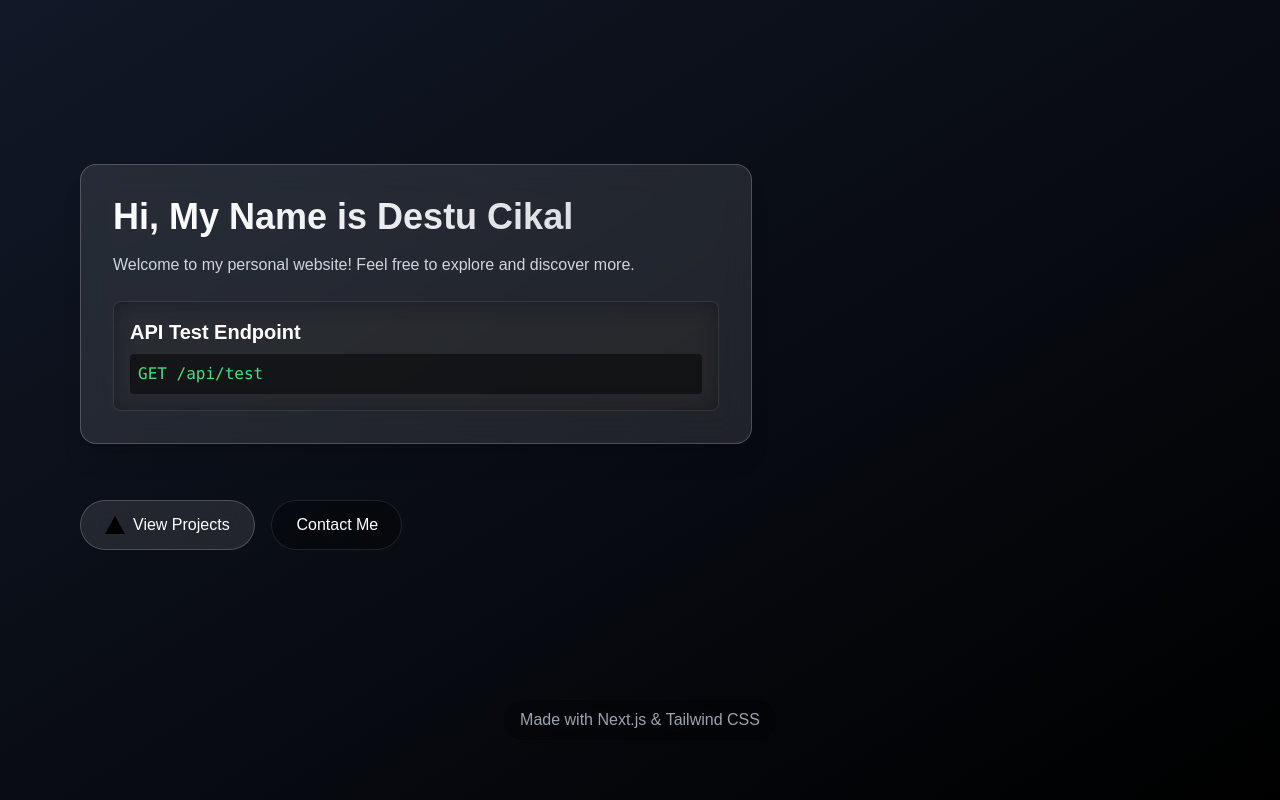
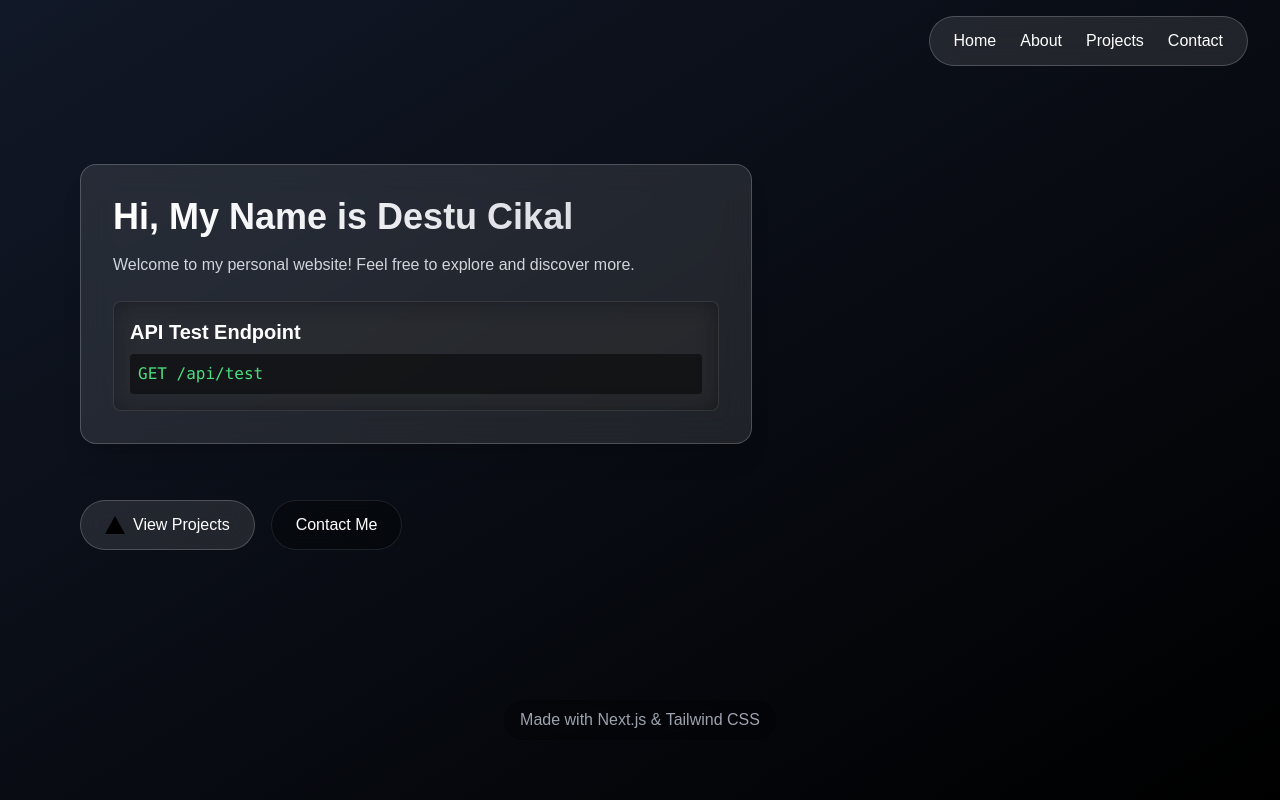
Before and after one commit to destucr/project-echo, a Next.js app: page / in a window 1280 px wide. Built offline with nearby package versions, Linux system fonts and the light colour scheme.

Commit message:
update page.js

```diff
--- a/src/app/page.js
+++ b/src/app/page.js
@@ -1,8 +1,61 @@
 import Image from "next/image";
+import { useState } from "react";
+import { Menu, X } from "lucide-react";
 
 export default function Home() {
+  const [isMenuOpen, setIsMenuOpen] = useState(false);
+
   return (
     <div className="min-h-screen bg-gradient-to-br from-gray-900 to-black">
+      {/* Navigation */}
+      <nav className="fixed w-full z-50 px-8 py-4">
+        <div className="flex justify-end items-center">
+          {/* Mobile Menu Button */}
+          <button
+            onClick={() => setIsMenuOpen(!isMenuOpen)}
+            className="sm:hidden text-white p-2 hover:bg-white/10 rounded-lg backdrop-blur-md"
+          >
+            {isMenuOpen ? <X size={24} /> : <Menu size={24} />}
+          </button>
+
+          {/* Desktop Navigation */}
+          <div className="hidden sm:flex gap-6 backdrop-blur-md bg-white/10 px-6 py-3 rounded-full border border-white/20">
+            <a href="#home" className="text-white hover:text-gray-300 transition-colors">
+              Home
+            </a>
+            <a href="#about" className="text-white hover:text-gray-300 transition-colors">
+              About
+            </a>
+            <a href="#projects" className="text-white hover:text-gray-300 transition-colors">
+              Projects
+            </a>
+            <a href="#contact" className="text-white hover:text-gray-300 transition-colors">
+              Contact
+            </a>
+          </div>
+
+          {/* Mobile Menu */}
+          {isMenuOpen && (
+            <div className="absolute top-16 right-4 sm:hidden backdrop-blur-lg bg-black/80 rounded-lg border border-white/20 p-4 w-48">
+              <div className="flex flex-col gap-4">
+                <a href="#home" className="text-white hover:text-gray-300 transition-colors">
+                  Home
+                </a>
+                <a href="#about" className="text-white hover:text-gray-300 transition-colors">
+                  About
+                </a>
+                <a href="#projects" className="text-white hover:text-gray-300 transition-colors">
+                  Projects
+                </a>
+                <a href="#contact" className="text-white hover:text-gray-300 transition-colors">
+                  Contact
+                </a>
+              </div>
+            </div>
+          )}
+        </div>
+      </nav>
+
       <div className="grid grid-rows-[20px_1fr_20px] min-h-screen p-8 pb-20 gap-16 sm:p-20">
         <main className="flex flex-col gap-8 row-start-2 items-center sm:items-start">
           {/* Glass Card - Main Content */}
```
